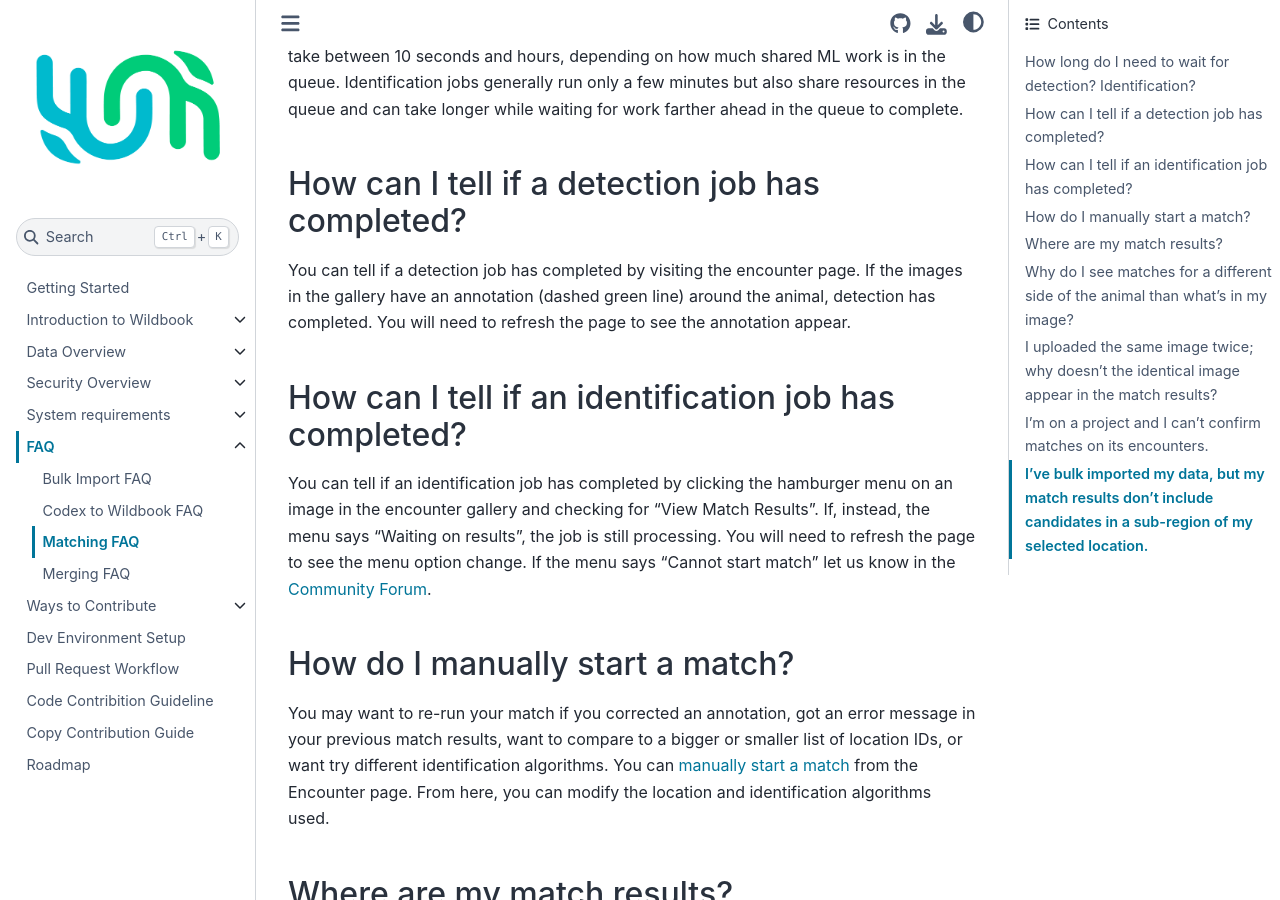
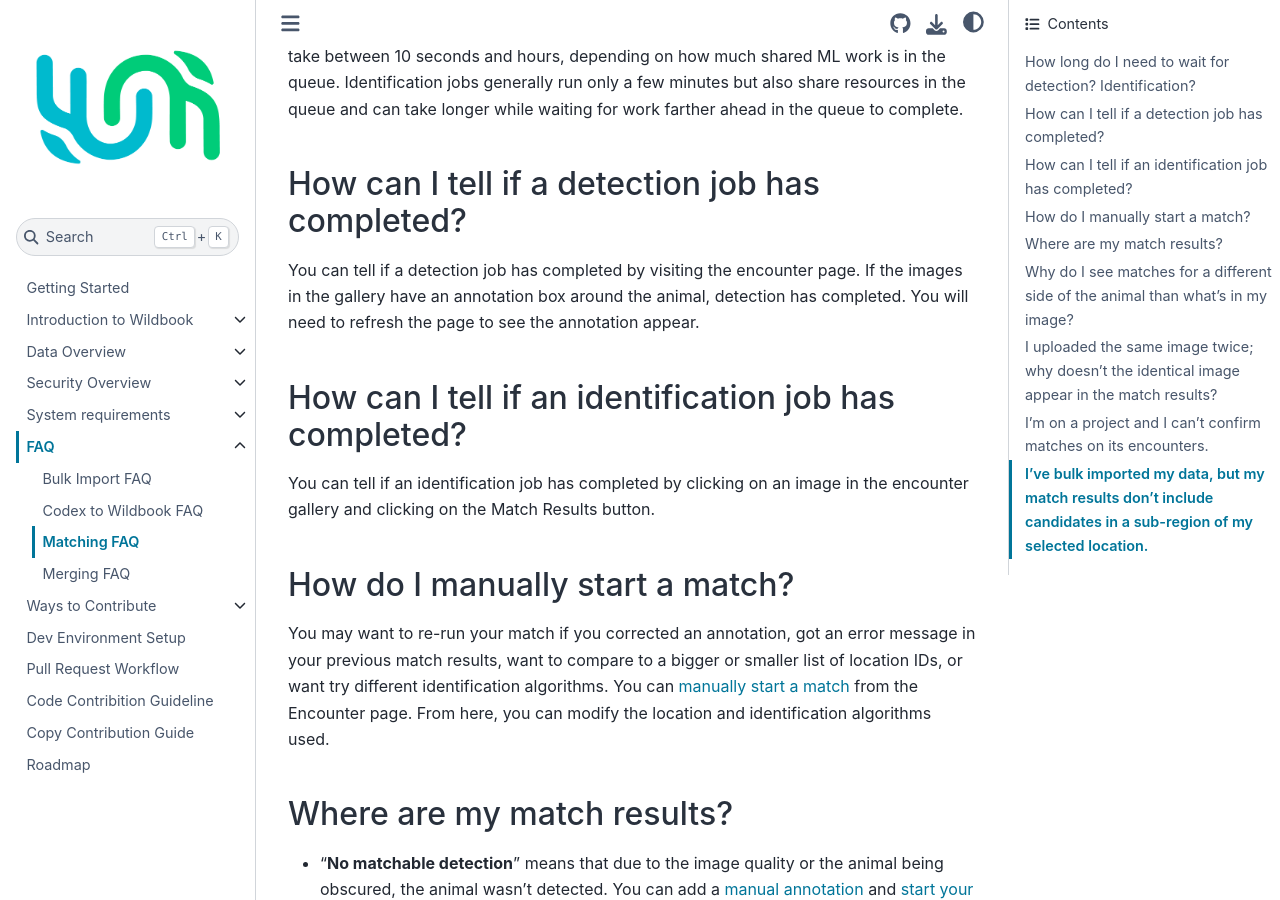
Before and after one commit to WildMeOrg/wildbook-docs, a Sphinx documentation site: the page built from docs/faq/matching-faq.md, in a window 1280 px wide and 900 px high, scrolled down 279 px. Built offline with Sphinx 7.4.7 and the Sphinx Book theme 1.1.4, drawn with Linux system fonts in a browser that asks for light colours.

Commit message:
Update matching-faq.md
Updated instructions on accessing match page and annotation appearance for 10.9 update.

```diff
--- a/docs/faq/matching-faq.md
+++ b/docs/faq/matching-faq.md
@@ -8,11 +8,11 @@
 
 ## How can I tell if a detection job has completed?
 
-You can tell if a detection job has completed by visiting the encounter page. If the images in the gallery have an annotation (dashed green line) around the animal, detection has completed. You will need to refresh the page to see the annotation appear.
+You can tell if a detection job has completed by visiting the encounter page. If the images in the gallery have an annotation box around the animal, detection has completed. You will need to refresh the page to see the annotation appear.
 
 ## How can I tell if an identification job has completed?
 
-You can tell if an identification job has completed by clicking the hamburger menu on an image in the encounter gallery and checking for “View Match Results”. If, instead, the menu says “Waiting on results”, the job is still processing. You will need to refresh the page to see the menu option change. If the menu says “Cannot start match” let us know in the [Community Forum](https://community.wildme.org/).
+You can tell if an identification job has completed by clicking on an image in the encounter gallery and clicking on the Match Results button.
 
 ## How do I manually start a match?
 
```
